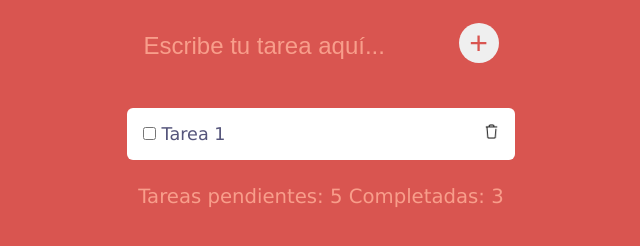
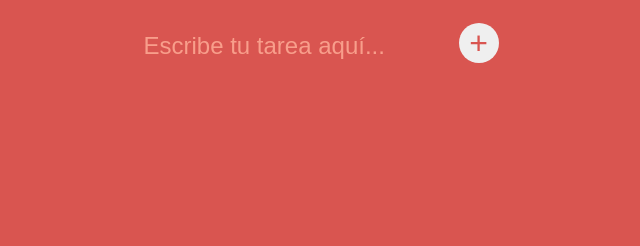
Before and after one commit to jpdjcp/to-do-list, a plain HTML site: page index.html in a window 1280 px wide. Shown: the part 260-506 px from the top of the page, without its empty margins (319-959 px from the left). Drawn offline with Linux system fonts and the light colour scheme.

Commit message:
Modified index.html: comment example lines

```diff
--- a/index.html
+++ b/index.html
@@ -13,18 +13,18 @@
         <input type="submit" value="+" id="addBtn">
     </form>
     <div id="list" class="list-container">
-
+<!--
         <div class="task-container" id="1">
             <label>
                 <input type="checkbox">
                 Tarea 1
             </label>
             <img src="img/trash.png" class="closeBtn">
-        </div>
+        </div> -->
 
     </div>
     <div id="stats">
-        <p>Tareas pendientes: 5 Completadas: 3</p>
+        <!-- <p>Tareas pendientes: 5 Completadas: 3</p> -->
     </div>
     <script src="main.js"></script>
 </body>
```
